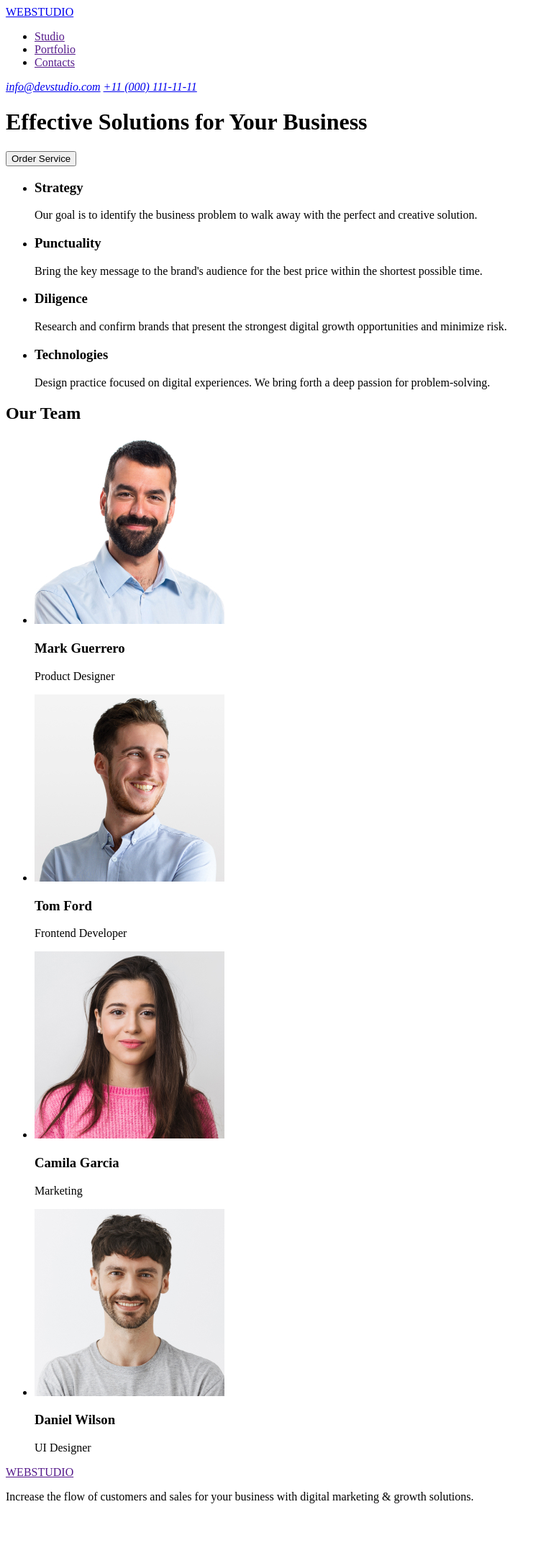
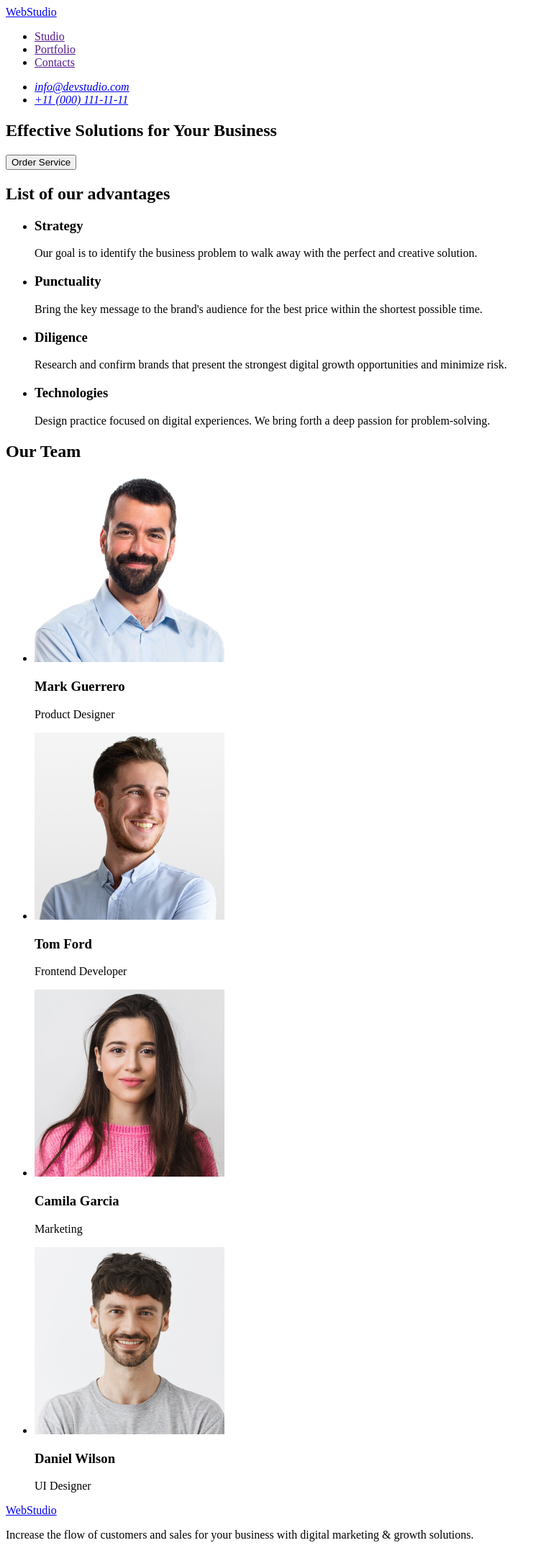
Before and after one commit to denysskrypka/goit-markup-hw-01, a plain HTML site: page index.html in a window 1280 px wide. Shown: the whole page at 72% size, without its empty margins (0-759 px from the left). Before the commit the page ends 2105 px from the top, so only its background shows below. Drawn offline with Linux system fonts and the light colour scheme.

Commit message:
some code edits

```diff
--- a/index.html
+++ b/index.html
@@ -7,8 +7,8 @@
   </head>
   <body>
     <header>
-      <a href="/">WEBSTUDIO</a>
       <nav>
+        <a href="./index.html">WebStudio</a>
         <ul>
           <li><a href="">Studio</a></li>
           <li><a href="">Portfolio</a></li>
@@ -16,16 +16,22 @@
         </ul>
       </nav>
       <address>
-        <a href="mailto:info@devstudio.com">info@devstudio.com</a>
-        <a href="tel:+110001111111">+11 (000) 111-11-11</a>
+        <ul>
+          <li><a href="mailto:info@devstudio.com">info@devstudio.com</a></li>
+          <li><a href="tel:+110001111111">+11 (000) 111-11-11</a></li>
+        </ul>
       </address>
     </header>
     <main>
       <!-- Initial inscription with button -->
+      <section>
         <h1>Effective Solutions for Your Business</h1>
         <button type="button">Order Service</button>
+      </section>
 
       <!-- List of advantages -->
+      <section>
+        <h2>List of our advantages</h2>
         <ul>
           <li>
             <h3>Strategy</h3>
@@ -56,13 +62,15 @@
             </p>
           </li>
         </ul>
+      </section>
 
       <!-- Team info -->
+      <section>
         <h2>Our Team</h2>
         <ul>
           <li>
             <img
-            src="images/Mark.jpg"
+              src="./images/Mark.jpg"
               alt="member of team №1"
               width="264"
               height="260"
@@ -72,7 +80,7 @@
           </li>
           <li>
             <img
-            src="images/Tom.jpg"
+              src="./images/Tom.jpg"
               alt="member of team №2"
               width="264"
               height="260"
@@ -82,7 +90,7 @@
           </li>
           <li>
             <img
-            src="images/Camila.jpg"
+              src="./images/Camila.jpg"
               alt="member of team №3"
               width="264"
               height="260"
@@ -92,7 +100,7 @@
           </li>
           <li>
             <img
-            src="images/Daniel.jpg"
+              src="./images/Daniel.jpg"
               alt="member of team №4"
               width="264"
               height="260"
@@ -101,9 +109,10 @@
             <p>UI Designer</p>
           </li>
         </ul>
+      </section>
     </main>
     <footer>
-      <a href="">WEBSTUDIO</a>
+      <a href="./index.html">WebStudio</a>
       <p>
         Increase the flow of customers and sales for your business with digital
         marketing & growth solutions.
```
Lines whose indentation alone changed are shown as unchanged.
